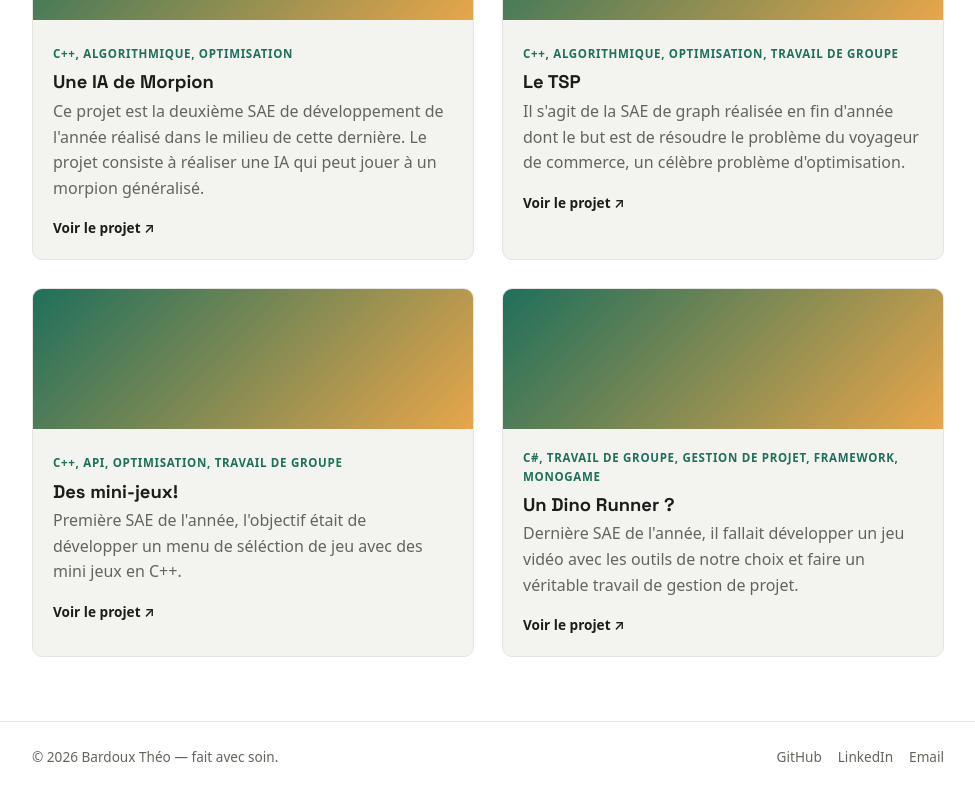
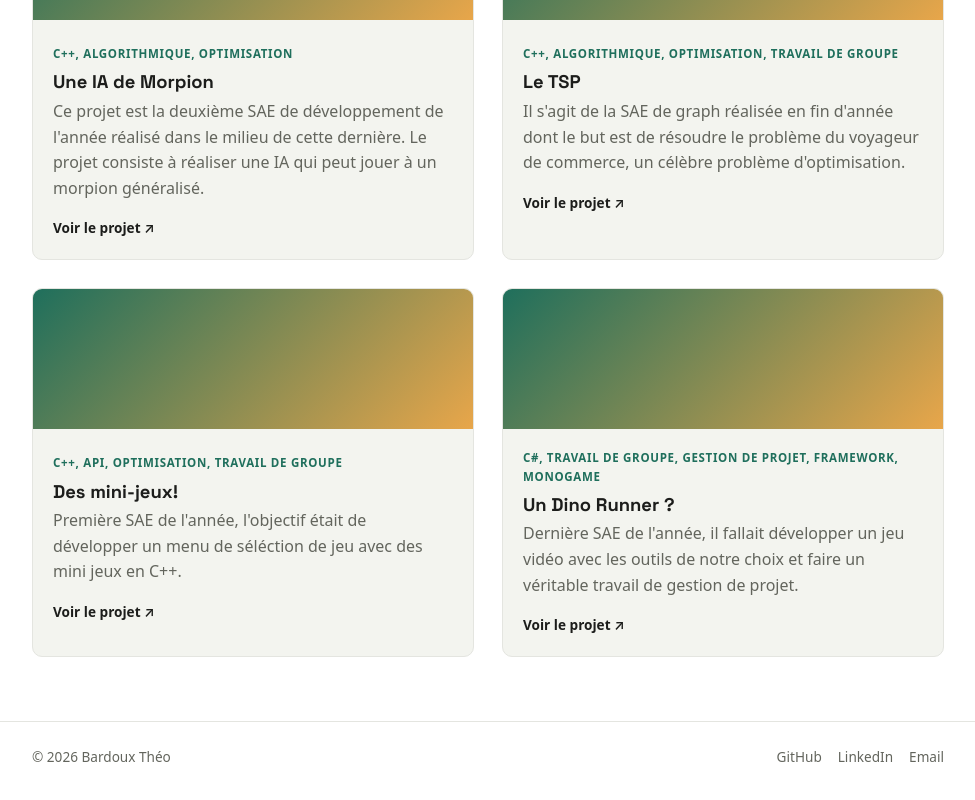
Before and after one commit to KolaghanMK1/portfolio, a plain HTML site: page project.html in a window 1280 px wide. Shown: the part 388-1188 px from the top of the page, without its empty margins (152-1127 px from the left). Drawn offline with Linux system fonts and the light colour scheme.

Commit message:
modified:   project.html

```diff
--- a/project.html
+++ b/project.html
@@ -91,7 +91,7 @@
 
     <footer class="footer">
         <div class="footer-content">
-            <p>© 2026 Bardoux Théo — fait avec soin.</p>
+            <p>© 2026 Bardoux Théo</p>
             <div class="socials">
                 <a href="https://github.com/KolaghanMK1" target="_blank" rel="noopener">GitHub</a>
                 <a href="https://www.linkedin.com/in/théo-bardoux-303806385" target="_blank" rel="noopener">LinkedIn</a>
```
